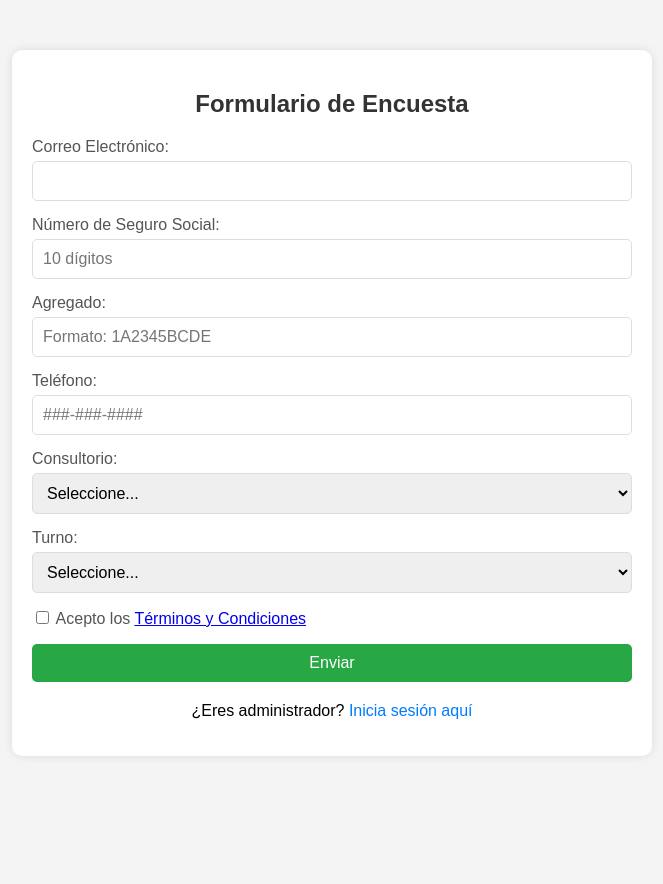
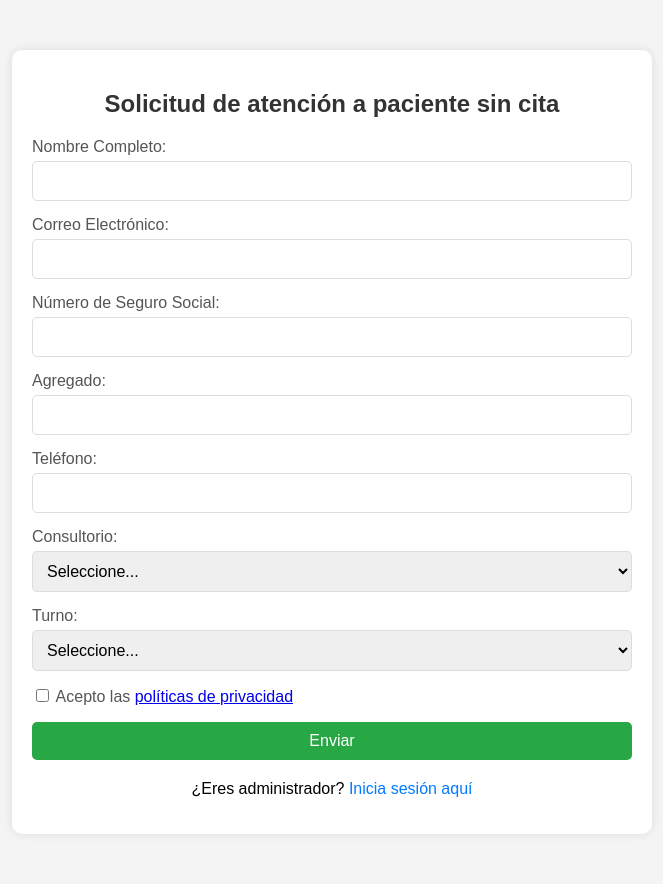
Before and after one commit to yosoyelquesoy/Espontaneos_UMF4, a Flask app: page / in a window 1280 px wide. Shown: the whole page, without its empty margins (308-971 px from the left). Before the commit the page ends 719 px from the top, so only its background shows below. Run offline with Flask 2, Linux system fonts and the light colour scheme.

Commit message:
Actualizar index.html con nuevos campos y políticas de privacidad

```diff
--- a/templates/index.html
+++ b/templates/index.html
@@ -3,7 +3,7 @@
 <head>
     <meta charset="UTF-8">
     <meta name="viewport" content="width=device-width, initial-scale=1.0">
-    <title>Formulario de Encuesta</title>
+    <title>Solicitud de atención a paciente sin cita</title>
     <link rel="stylesheet" href="https://cdnjs.cloudflare.com/ajax/libs/font-awesome/5.15.3/css/all.min.css">
     <style>
         body {
@@ -84,19 +84,22 @@
 </head>
 <body>
     <div class="container">
-        <h2>Formulario de Encuesta</h2>
+        <h2>Solicitud de atención a paciente sin cita</h2>
         <form id="surveyForm" onsubmit="handleSubmit(event)">
+            <label for="name">Nombre Completo:</label>
+            <input type="text" id="name" name="name" required>
+
             <label for="email">Correo Electrónico:</label>
             <input type="email" id="email" name="email" required>
 
             <label for="ssn">Número de Seguro Social:</label>
-            <input type="text" id="ssn" name="ssn" placeholder="10 dígitos" pattern="\d{10}" required>
+            <input type="text" id="ssn" name="ssn" required>
 
             <label for="agg">Agregado:</label>
-            <input type="text" id="agg" name="agg" placeholder="Formato: 1A2345BCDE" pattern="\d[A-Z]\d{4}[A-Z]{4}" required>
+            <input type="text" id="agg" name="agg" required>
 
             <label for="phone">Teléfono:</label>
-            <input type="tel" id="phone" name="phone" pattern="\d{3}-\d{3}-\d{4}" placeholder="###-###-####" required>
+            <input type="tel" id="phone" name="phone" required>
 
             <label for="consultorio">Consultorio:</label>
             <select id="consultorio" name="consultorio" required>
@@ -125,7 +128,7 @@
 
             <label for="terms">
                 <input type="checkbox" id="terms" name="terms" required>
-                Acepto los <a href="javascript:void(0);" onclick="showTerms()">Términos y Condiciones</a>
+                Acepto las <a href="javascript:void(0);" onclick="showTerms()">políticas de privacidad</a>
             </label>
 
             <button type="submit">Enviar</button>
@@ -137,8 +140,8 @@
     </div>
 
     <div id="termsPopup" class="terms-popup">
-        <h3>Términos y Condiciones</h3>
-        <p>Aquí van los términos y condiciones...</p>
+        <h3>Políticas de Privacidad</h3>
+        <p>Toda la información proporcionada será confidencial y tratada exclusivamente para el manejo interno en el apoyo de su cita.</p>
         <button onclick="closeTerms()">Cerrar</button>
     </div>
 
```
